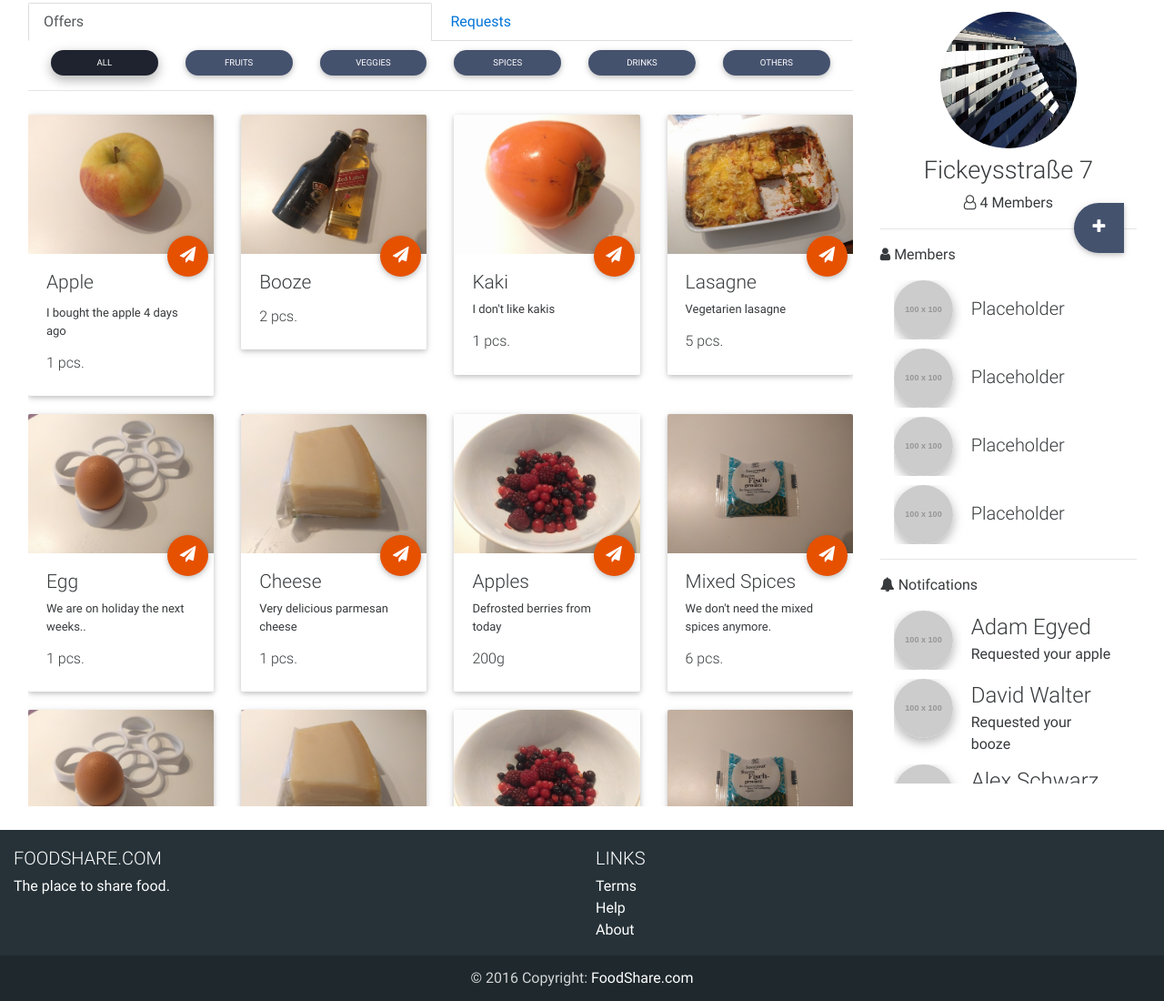
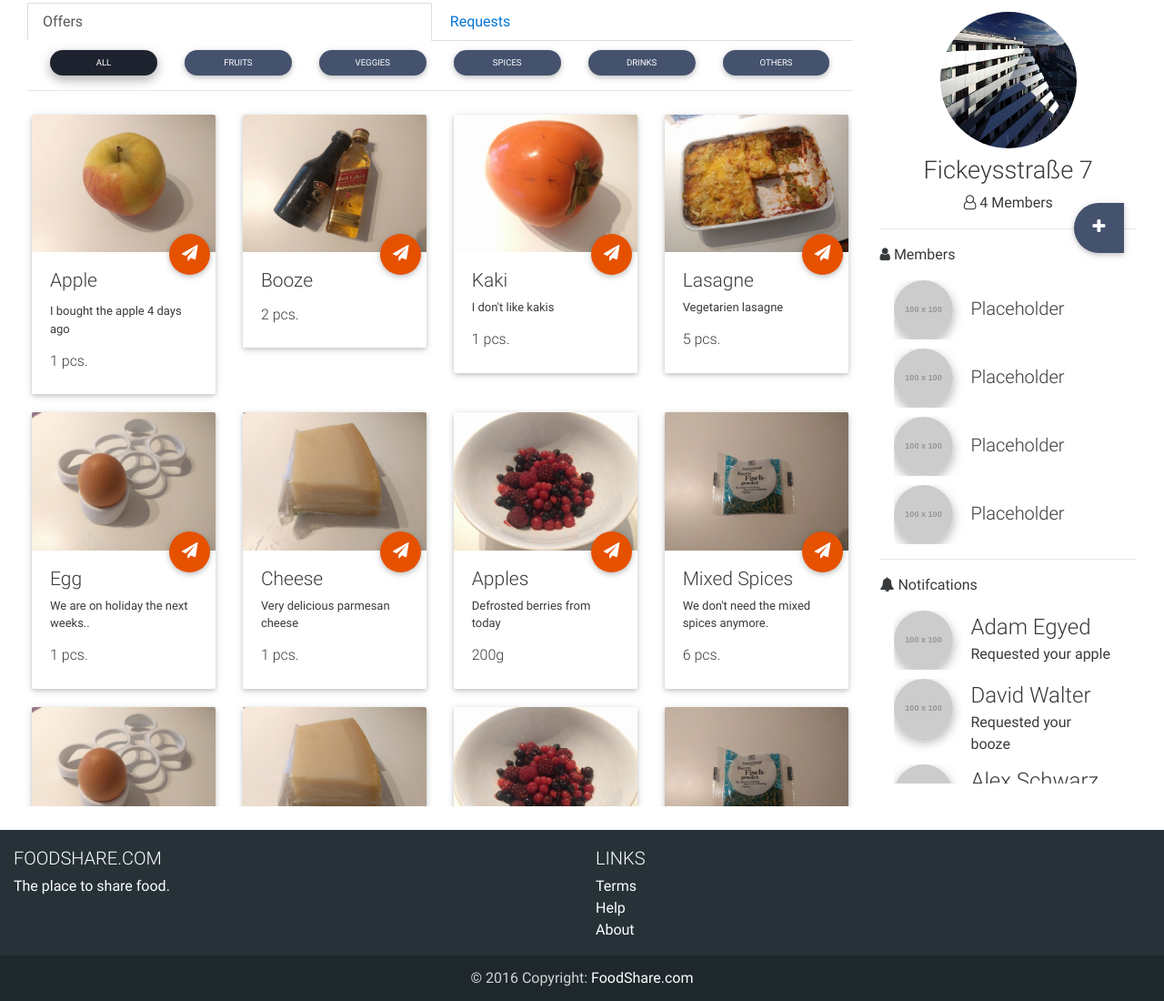
Before and after one commit to darkware/iid16, a plain HTML site: page main.html in a window 1280 px wide. Shown: the part 67-1167 px from the top of the page at 91% size. Drawn offline with Linux system fonts and the light colour scheme; placeholder pictures from the web are drawn by us.

Commit message:
changed row margin

```diff
--- a/main.html
+++ b/main.html
@@ -77,7 +77,7 @@
     <!-- Start your project here-->
 
 
-        <div class="container-fluid" style="margin-top: 70px; margin-left: 1px">
+        <div class="container-fluid" style="margin-top: 70px;">
 
             <div class="col-md-9">
 
@@ -129,9 +129,10 @@
 
                 <hr/>
                 <!-- start cards -->
-                <div style="height: 770px;  overflow-y: scroll; margin:6px 0px">
+
+                <div style="height: 770px;  overflow-y: scroll; margin:6px -10px">
                     <!-- first row -->
-                    <div class="row">
+                    <div class="row" style="margin-right: 0px; margin-left: 0px;">
                         <div class="col-md-3">
                             <div class="card" style="margin:10px 0px">
 
@@ -210,7 +211,7 @@
                     <!-- end first row -->
 
                     <!-- second row -->
-                    <div class="row">
+                    <div class="row" style="margin-right: 0px; margin-left: 0px;">
                         <div class="col-md-3">
                             <div class="card" style="margin:10px 0px">
                                 <button type="button" class="btn btn-orange btn-circle btn-lg-card"><i class="fa fa-paper-plane"></i></button>
@@ -284,7 +285,7 @@
                     <!-- end second row -->
 
                     <!-- second row -->
-                    <div class="row">
+                    <div class="row" style="margin-right: 0px; margin-left: 0px;">
                         <div class="col-md-3">
                             <div class="card" style="margin:10px 0px">
                                 <button type="button" class="btn btn-orange btn-circle btn-lg-card"><i class="fa fa-paper-plane"></i></button>
```
